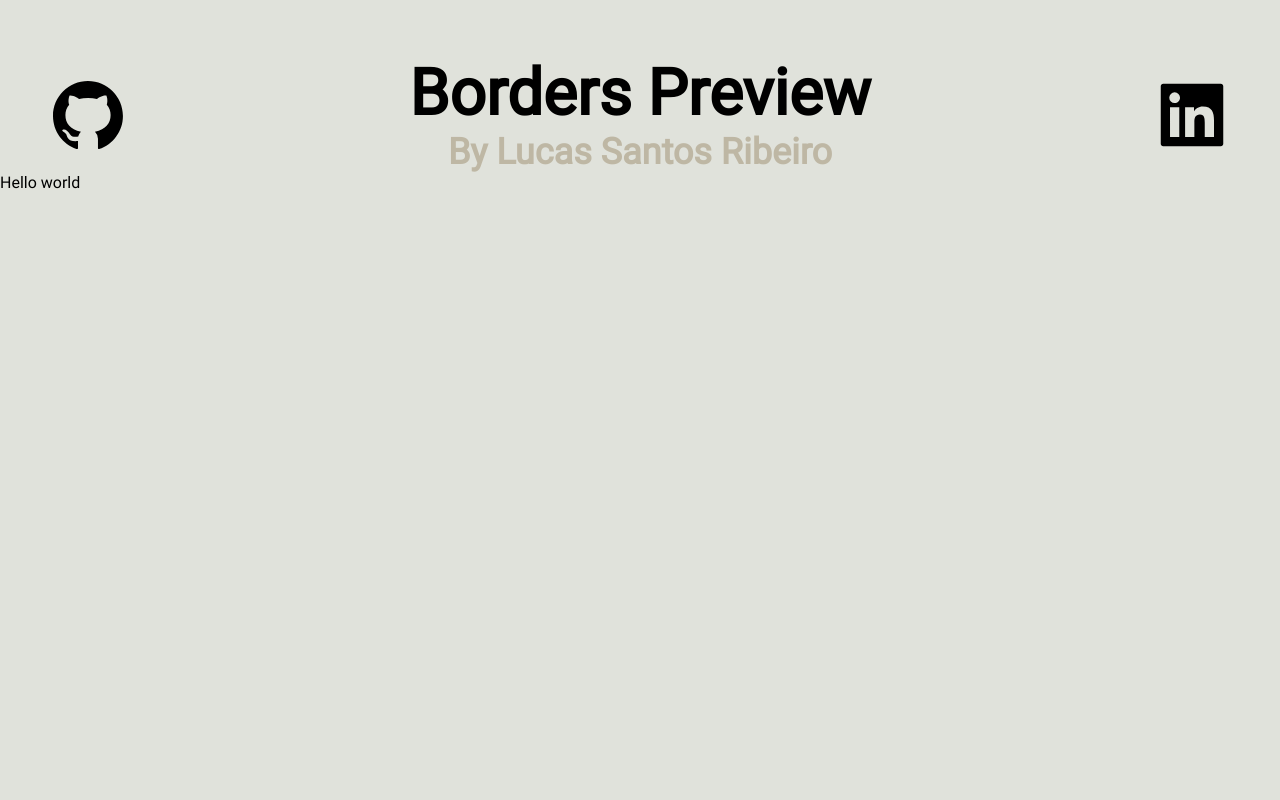
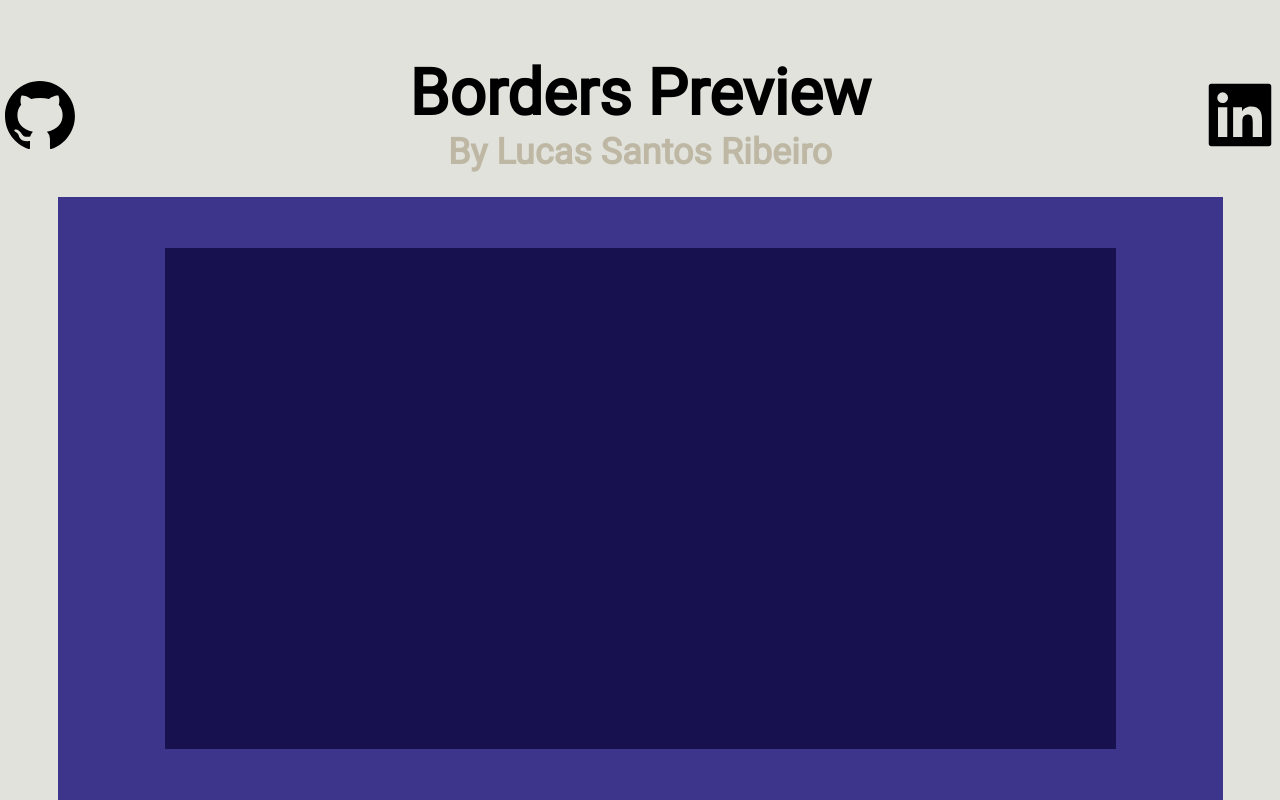
Before and after one commit to lucasnetwork/border-preview, a React (Create React App) app in the folder web/: page / in a window 1280 px wide. Built offline with nearby package versions, Linux system fonts and the light colour scheme.

Commit message:
web: add borderPreview Component

```diff
--- a/web/src/App.js
+++ b/web/src/App.js
@@ -1,5 +1,6 @@
+import BorderPreview from './components/BorderPreview';
+import Header from './components/Header';
 import GlobalStyles from './styles/globalStyles';
-import Header from './components/Header';
 
 function App() {
 	return (
@@ -7,7 +8,7 @@ function App() {
 			<GlobalStyles />
 			<div className="App">
 				<Header />
-				<p>Hello world</p>
+				<BorderPreview />
 			</div>
 		</>
 	);
--- /dev/null
+++ b/web/src/components/BorderPreview/index.js
@@ -0,0 +1,9 @@
+import Container, { StylesTextContainer } from './styles';
+
+const BorderPreview = () => (
+	<Container>
+		<StylesTextContainer />
+	</Container>
+);
+
+export default BorderPreview;
--- /dev/null
+++ b/web/src/components/BorderPreview/styles.js
@@ -0,0 +1,21 @@
+import styled from 'styled-components';
+
+export default styled.main`
+	width: 100%;
+	max-width: 1165px;
+	min-width: 379px;
+	height: 100%;
+	min-height: 434px;
+	max-height: 642px;
+	background-color: #3d348b;
+	margin: 0 138px;
+	margin-top: 24px;
+	padding: 51px 107px;
+`;
+
+export const StylesTextContainer = styled.div`
+	display: flex;
+	background-color: #18114f;
+	height: 100%;
+	width: 100%;
+`;
--- a/web/src/components/Header/styles.js
+++ b/web/src/components/Header/styles.js
@@ -7,6 +7,7 @@ export default styled.header`
 	margin-top: 56px;
 	justify-content: space-between;
 	align-items: center;
+	width: 100%;
 	.text {
 		display: flex;
 		flex-direction: column;
--- a/web/src/styles/globalStyles.js
+++ b/web/src/styles/globalStyles.js
@@ -24,5 +24,6 @@ export default createGlobalStyle`
 		width:100vw;
 		height:100vh;
 		background-color:#E0E2DB;
+		align-items:center;
 	}
 `;
```
